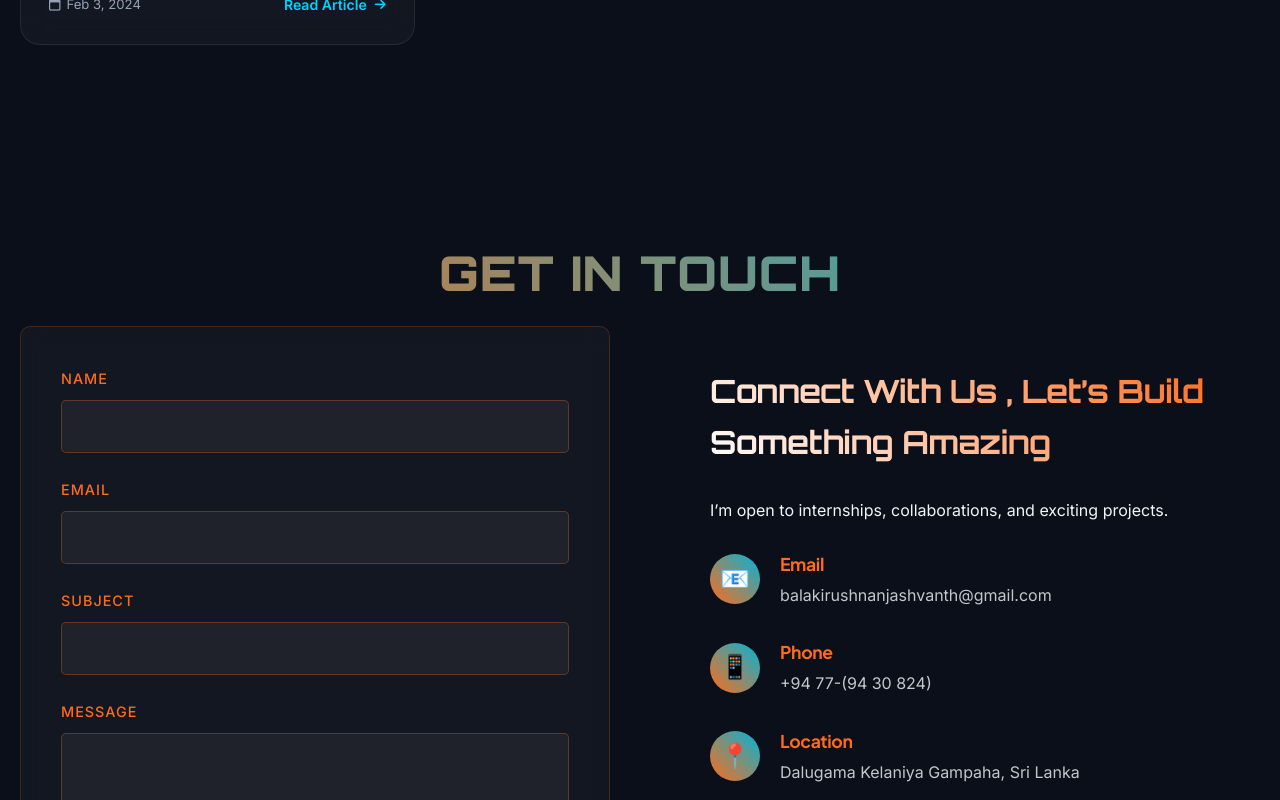
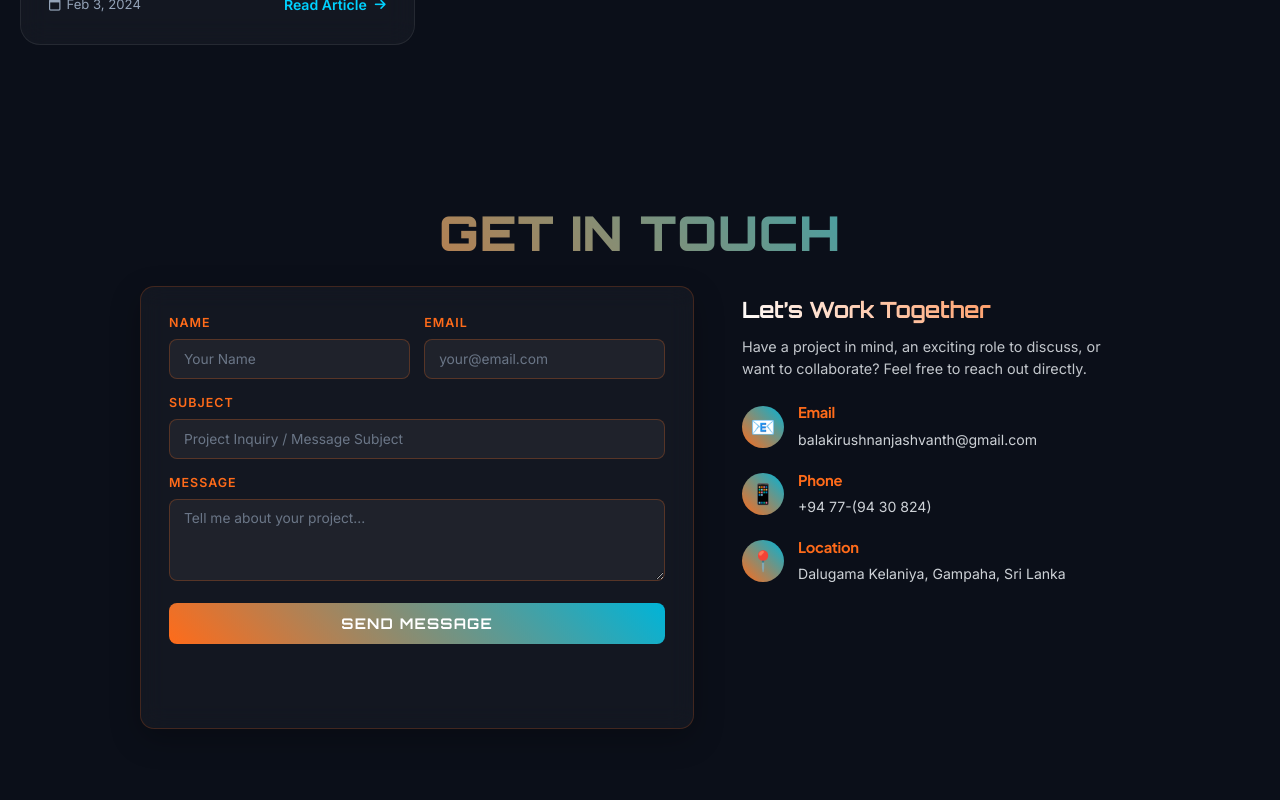
Before and after one commit to jashvanth370/React_Portfolio, a React (Vite) app: page / in a window 1280 px wide. Shown: the part 8360-9160 px from the top of the page. Built offline with nearby package versions, Linux system fonts and the light colour scheme.

Commit message:
feat: add contact section component and base theme styles

```diff
--- a/src/components/Contact.jsx
+++ b/src/components/Contact.jsx
@@ -37,21 +37,23 @@ export default function Contact() {
       <div className="contact-container">
         <Reveal variant="reveal-left" className="contact-form">
           <form id="contactForm" ref={formRef} onSubmit={handleSubmit}>
-            <div className="form-group">
-              <label htmlFor="name">Name</label>
-              <input type="text" id="name" name="name" required />
-            </div>
-            <div className="form-group">
-              <label htmlFor="email">Email</label>
-              <input type="email" id="email" name="email" required />
+            <div className="form-row">
+              <div className="form-group">
+                <label htmlFor="name">Name</label>
+                <input type="text" id="name" name="name" placeholder="Your Name" required />
+              </div>
+              <div className="form-group">
+                <label htmlFor="email">Email</label>
+                <input type="email" id="email" name="email" placeholder="your@email.com" required />
+              </div>
             </div>
             <div className="form-group">
               <label htmlFor="subject">Subject</label>
-              <input type="text" id="subject" name="subject" required />
+              <input type="text" id="subject" name="subject" placeholder="Project Inquiry / Message Subject" required />
             </div>
             <div className="form-group">
               <label htmlFor="message">Message</label>
-              <textarea id="message" name="message" required />
+              <textarea id="message" name="message" rows="3" placeholder="Tell me about your project..." required />
             </div>
             <button type="submit" className="submit-btn">
               Send Message
@@ -63,39 +65,32 @@ export default function Contact() {
         </Reveal>
 
         <Reveal variant="reveal-right" className="contact-info">
-          <h3>Connect With Us , Let’s Build Something Amazing</h3>
-          <p>I’m open to internships, collaborations, and exciting projects.</p>
-          <br />
+          <h3>Let’s Work Together</h3>
+          <p>
+            Have a project in mind, an exciting role to discuss, or want to collaborate? Feel free to reach out directly.
+          </p>
 
           <div className="info-item">
             <div className="info-icon">📧</div>
             <div className="info-details">
               <h4>Email</h4>
-              <p>balakirushnanjashvanth@gmail.com</p>
+              <a href="mailto:balakirushnanjashvanth@gmail.com">balakirushnanjashvanth@gmail.com</a>
             </div>
           </div>
           <div className="info-item">
             <div className="info-icon">📱</div>
             <div className="info-details">
               <h4>Phone</h4>
-              <p>+94 77-(94 30 824)</p>
+              <a href="tel:+94779430824">+94 77-(94 30 824)</a>
             </div>
           </div>
           <div className="info-item">
             <div className="info-icon">📍</div>
             <div className="info-details">
               <h4>Location</h4>
-              <p>Dalugama Kelaniya Gampaha, Sri Lanka</p>
+              <p>Dalugama Kelaniya, Gampaha, Sri Lanka</p>
             </div>
           </div>
-
-          {/* <div className="map-container">
-            <div className="map-placeholder">
-              <p>Interactive Map</p>
-              <p style={{ fontSize: '0.9rem', marginTop: '10px' }}>Batticaloa, Sri Lanka</p>
-            </div>
-            <div className="map-overlay" />
-          </div> */}
         </Reveal>
       </div>
     </section>
--- a/src/styles.css
+++ b/src/styles.css
@@ -2934,78 +2934,93 @@ body.light-theme .project-github-btn:hover {
 
 
 
-/* Contact Section */
+/* Contact Section - Compact & Balanced */
 .contact {
-    padding: 100px 20px;
-    max-width: 1300px;
+    padding: 60px 20px 80px;
+    max-width: 1040px;
     margin: 0 auto;
 }
 
 .contact-container {
     display: grid;
-    grid-template-columns: 1fr 1fr;
-    gap: 60px;
+    grid-template-columns: 1.15fr 0.85fr;
+    gap: 36px;
+    align-items: start;
 }
 
 .contact-form {
     background: var(--card-bg);
     border: 1px solid rgba(var(--primary-rgb), 0.2);
-    border-radius: 10px;
-    padding: 40px;
-    backdrop-filter: blur(10px);
+    border-radius: 14px;
+    padding: 26px 28px;
+    backdrop-filter: blur(12px);
+    box-shadow: 0 10px 30px rgba(0, 0, 0, 0.25);
+}
+
+.form-row {
+    display: grid;
+    grid-template-columns: 1fr 1fr;
+    gap: 14px;
 }
 
 .form-group {
-    margin-bottom: 25px;
+    margin-bottom: 14px;
 }
 
 .form-group label {
     display: block;
-    margin-bottom: 10px;
+    margin-bottom: 6px;
     color: var(--primary);
-    font-weight: 500;
+    font-weight: 600;
     text-transform: uppercase;
-    font-size: 0.9rem;
-    letter-spacing: 1px;
+    font-size: 0.78rem;
+    letter-spacing: 0.08em;
 }
 
 .form-group input,
 .form-group textarea {
     width: 100%;
-    padding: 15px;
+    padding: 10px 14px;
     background: var(--surface-2);
-    border: 1px solid rgba(var(--primary-rgb), 0.3);
+    border: 1px solid rgba(var(--primary-rgb), 0.25);
     color: var(--text-color);
-    font-size: 1rem;
-    border-radius: 5px;
+    font-size: 0.92rem;
+    border-radius: 8px;
     transition: all 0.3s ease;
-    font-family: 'Rajdhani', sans-serif;
+    font-family: var(--font-body);
+}
+
+.form-group input::placeholder,
+.form-group textarea::placeholder {
+    color: var(--text-muted);
+    opacity: 0.65;
+    font-size: 0.86rem;
 }
 
 .form-group input:focus,
 .form-group textarea:focus {
     outline: none;
-    border-color: var(--primary);
-    box-shadow: 0 0 20px rgba(var(--primary-rgb), 0.3);
+    border-color: var(--secondary);
+    box-shadow: 0 0 14px rgba(var(--secondary-rgb), 0.35);
     background: var(--surface-3);
 }
 
 .form-group textarea {
-    min-height: 120px;
+    min-height: 82px;
     resize: vertical;
 }
 
 .submit-btn {
     width: 100%;
-    padding: 15px;
+    padding: 11px 20px;
     background: linear-gradient(45deg, var(--primary), var(--secondary));
     color: var(--on-primary);
     border: none;
-    border-radius: 5px;
-    font-size: 1.1rem;
+    border-radius: 8px;
+    font-size: 0.92rem;
     font-weight: 700;
     text-transform: uppercase;
-    letter-spacing: 1px;
+    letter-spacing: 0.08em;
     cursor: pointer;
     transition: all 0.3s ease;
     font-family: 'Orbitron', monospace;
@@ -3013,17 +3028,18 @@ body.light-theme .project-github-btn:hover {
 
 .submit-btn:hover {
     transform: translateY(-2px);
-    box-shadow: 0 10px 30px rgba(var(--primary-rgb), 0.5);
+    box-shadow: 0 8px 24px rgba(var(--primary-rgb), 0.45);
 }
 
 /* Success Message */
 .success-message {
-    margin-top: 20px;
-    padding: 12px;
+    margin-top: 14px;
+    padding: 10px 14px;
     background: rgba(var(--success-rgb), 0.1);
     border: 1px solid var(--success);
     color: var(--success);
     border-radius: 6px;
+    font-size: 0.88rem;
     opacity: 0;
     transform: translateY(10px);
     transition: 0.4s ease;
@@ -3035,46 +3051,68 @@ body.light-theme .project-github-btn:hover {
 }
 
 .contact-info {
-    padding: 40px;
+    padding: 8px 12px;
 }
 
 .contact-info h3 {
     font-family: 'Orbitron', monospace;
-    font-size: 2rem;
-    margin-bottom: 30px;
+    font-size: 1.4rem;
+    line-height: 1.35;
+    margin-bottom: 12px;
     background: linear-gradient(45deg, var(--text-strong), var(--primary));
     -webkit-background-clip: text;
     background-clip: text;
     -webkit-text-fill-color: transparent;
 }
 
+.contact-info > p {
+    font-size: 0.9rem;
+    opacity: 0.8;
+    margin-bottom: 22px;
+    line-height: 1.5;
+}
+
 .info-item {
-    margin-bottom: 30px;
-    display: flex;
-    align-items: center;
-    gap: 20px;
+    margin-bottom: 16px;
+    display: flex;
+    align-items: center;
+    gap: 14px;
 }
 
 .info-icon {
-    width: 50px;
-    height: 50px;
+    width: 42px;
+    height: 42px;
     background: linear-gradient(45deg, var(--primary), var(--secondary));
     border-radius: 50%;
     display: flex;
     align-items: center;
     justify-content: center;
-    font-size: 1.5rem;
+    font-size: 1.25rem;
+    flex-shrink: 0;
 }
 
 .info-details h4 {
     color: var(--secondary-color);
-    border-color: var(--secondary-color);
-    margin-bottom: 5px;
-    font-size: 1.1rem;
-}
-
-.info-details p {
-    opacity: 0.8;
+    margin-bottom: 2px;
+    font-size: 0.92rem;
+    font-weight: 700;
+}
+
+.info-details p,
+.info-details a {
+    font-size: 0.88rem;
+    color: var(--text-color);
+    opacity: 0.85;
+    margin: 0;
+    text-decoration: none;
+    transition: color 0.3s ease, opacity 0.3s ease;
+    display: inline-block;
+}
+
+.info-details a:hover {
+    color: var(--secondary);
+    opacity: 1;
+    text-decoration: underline;
 }
 
 /* Map Section */
@@ -3554,6 +3592,12 @@ footer {
     /* Contact & Footer */
     .contact-container {
         grid-template-columns: 1fr;
+        gap: 28px;
+    }
+
+    .form-row {
+        grid-template-columns: 1fr;
+        gap: 0;
     }
 
     .footer-content {
```
